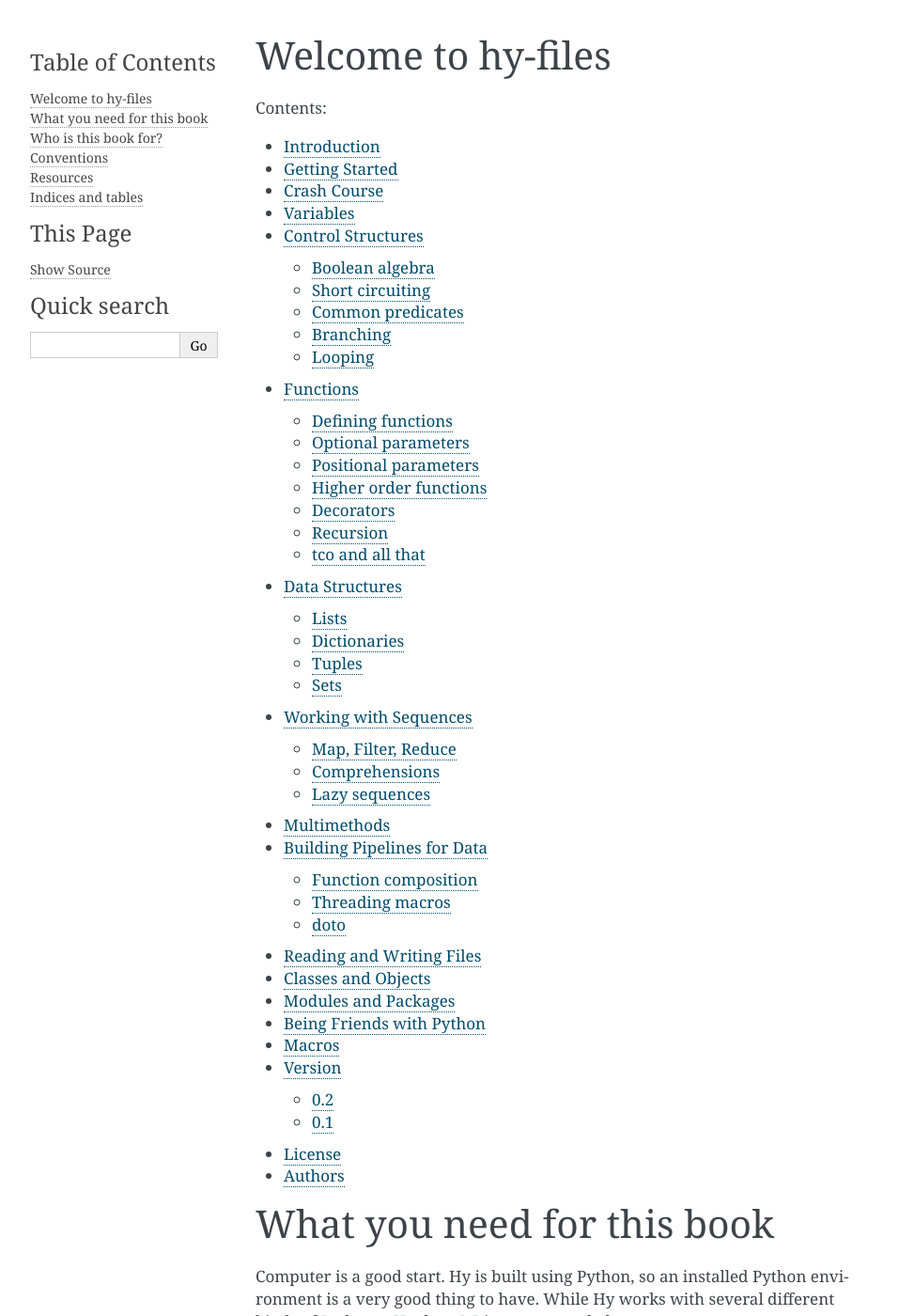
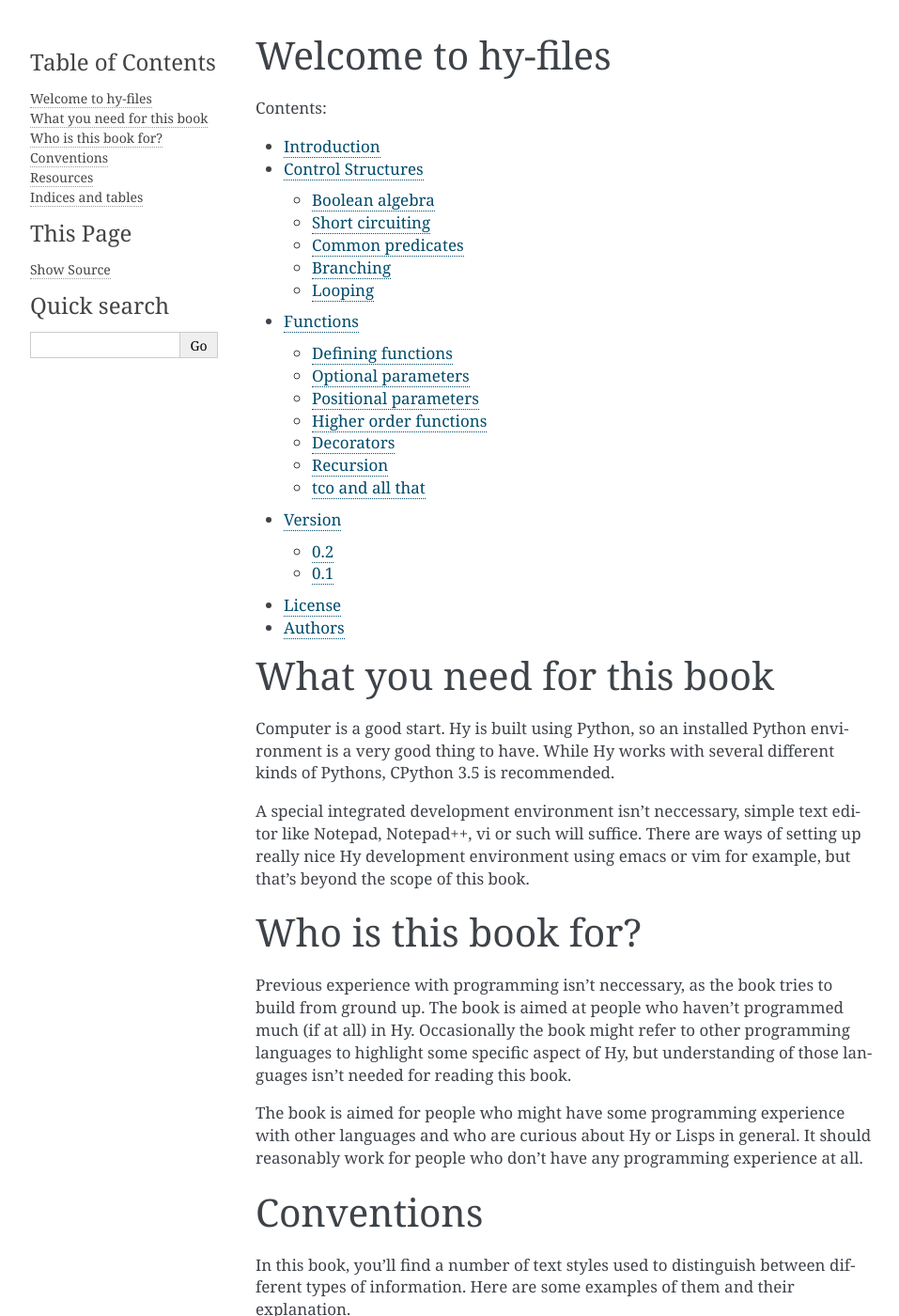
Before and after one commit to tuturto/hy-files, a Sphinx documentation site: the page built from doc/source/index.rst, in a window 1280 px wide and 1400 px high. Shown: the whole window at 94% size, without its empty margins (148-1105 px from the left). Built offline with Sphinx 7.4.7, drawn with Linux system fonts in a browser that asks for light colours.

Commit message:
Remove empty chapters

```diff
--- a/doc/source/index.rst
+++ b/doc/source/index.rst
@@ -11,20 +11,8 @@
    :caption: Contents:
 
    intro
-   getting_started
-   crash_course
-   variables
    control_structures
    functions
-   data_structures
-   working_with_sequences
-   multimethods
-   building_pipelines_for_data
-   reading_and_writing_files
-   classes_and_objects
-   modules_and_packages
-   being_friends_with_python
-   macros
    version
    license
 
```
